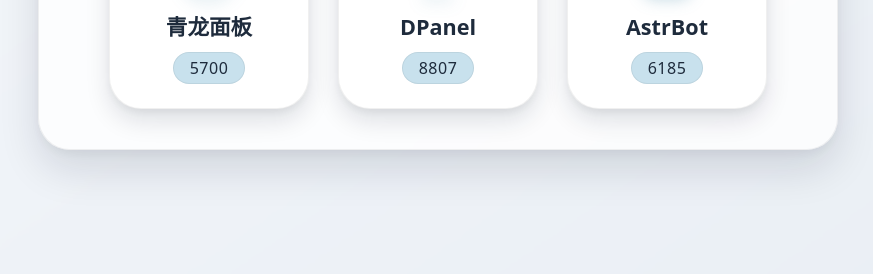
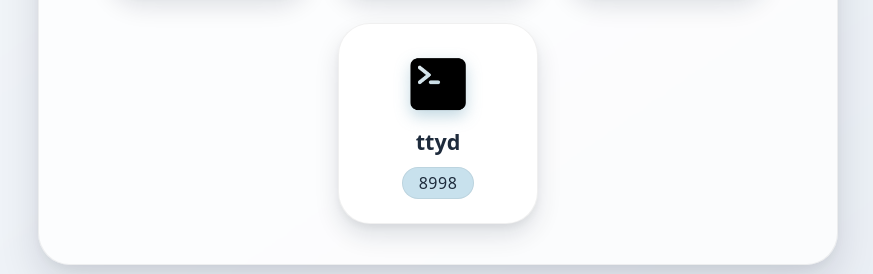
Before and after one commit to wyj5211/onecloud-index, a plain HTML site: page index.html in a window 1280 px wide. Shown: the part 444-718 px from the top of the page, without its empty margins (202-1075 px from the left). Drawn offline with Linux system fonts and the light colour scheme.

Commit message:
add ttyd

```diff
--- a/index.html
+++ b/index.html
@@ -245,7 +245,12 @@
 			port: 6185,
 			iconUrl: 'logo/astrbot.png'
 
-		}
+		},
+		    {
+			name: 'ttyd',
+			port: 8998,
+			iconUrl: 'logo/terminal.png'
+		    }
                 // 如需增加服务，按此格式添加即可，例如：
                 // { name: '文件管理', port: 5000, iconUrl: 'file.png' }
             ];
```
Also changed, not shown: logo/terminal.png (added).
